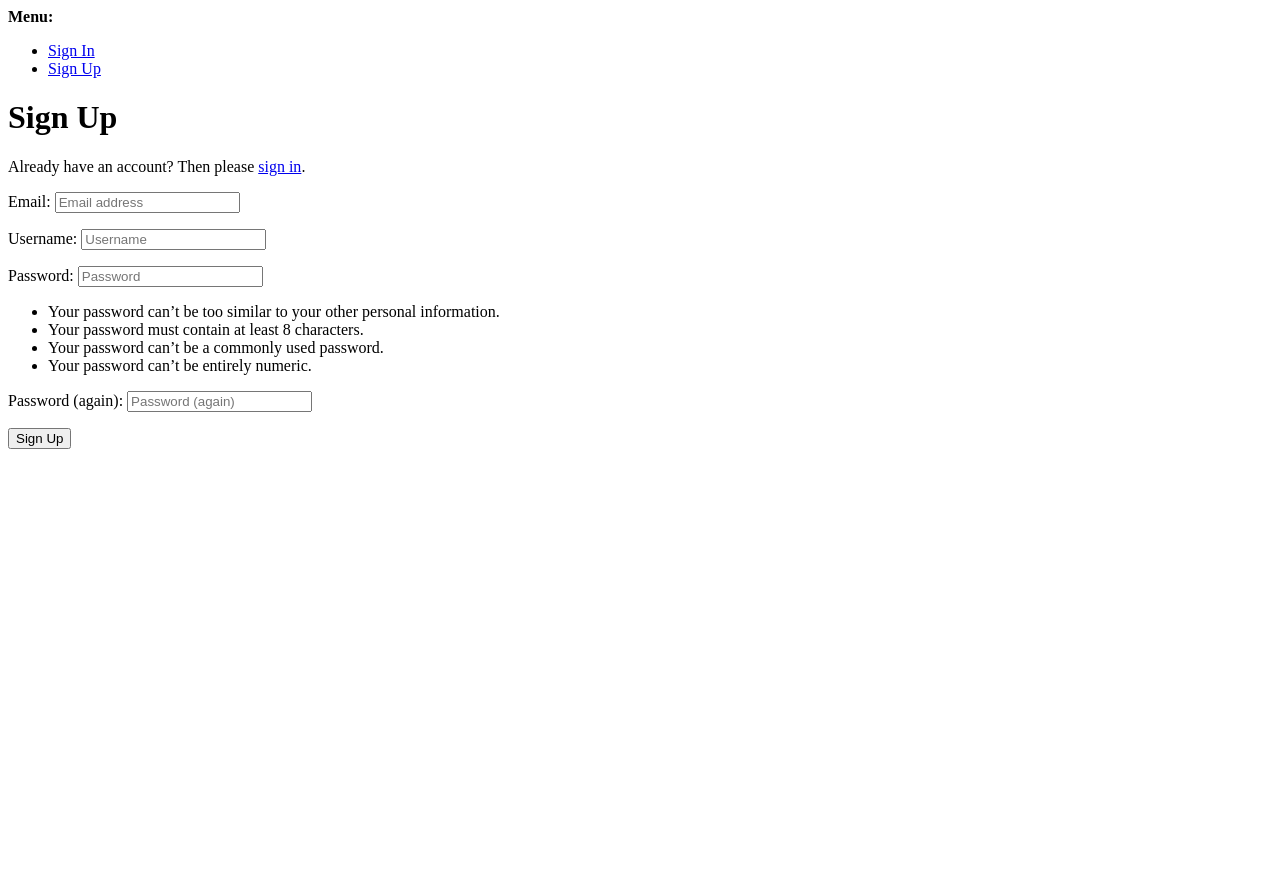
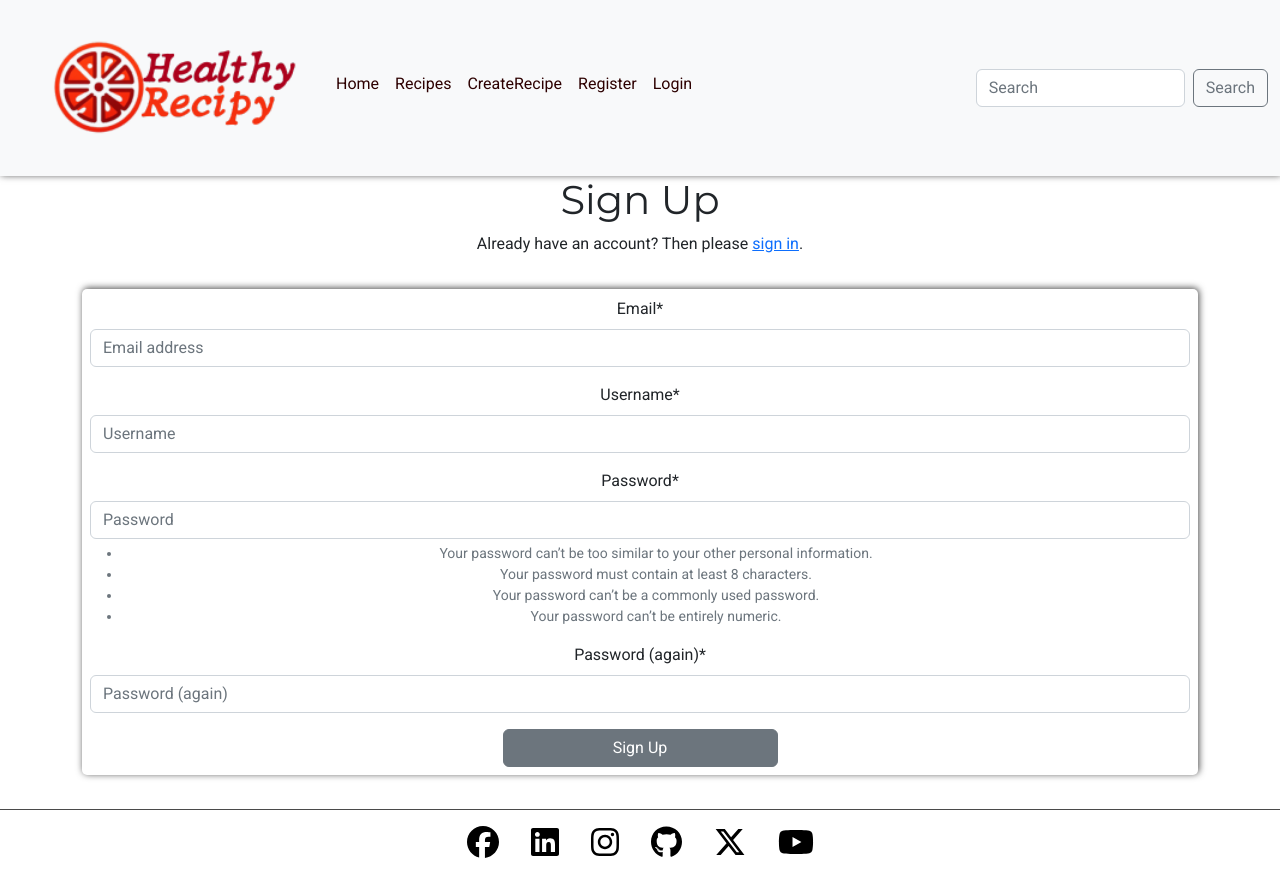
Before and after one commit to GracieteDev/recipe-django, a Django app: page /accounts/signup/ in a window 1280 px wide. Before the commit the page ends 449 px from the top, so only its background shows below. Run offline with Django 4.2, Linux system fonts and the light colour scheme; some libraries are stand-ins or nearby versions.

Commit message:
Setup authentication templates

```diff
--- a/requirements.txt
+++ b/requirements.txt
@@ -2,11 +2,13 @@ asgiref==3.7.2
 certifi==2024.2.2
 cffi==1.16.0
 charset-normalizer==3.3.2
+crispy-bootstrap5==2024.2
 cryptography==42.0.5
 defusedxml==0.7.1
 dj-database-url==0.5.0
 Django==4.2.11
 django-allauth==0.61.1
+django-crispy-forms==2.1
 gunicorn==20.1.0
 idna==3.6
 oauthlib==3.2.2
--- a/static/css/base.css
+++ b/static/css/base.css
@@ -45,17 +45,27 @@ main {
   background-color: var(--white);
 }
 
-footer .social-icon {
+/* Footer */
+footer {
+  flex-shrink: 0;
+  background-color: var(--white);
+  display: flex;
+  flex-direction: row;
+  justify-content: center;
+  align-items: center;
+  border-top: var(--border);
+}
+
+.social-icon {
   height: 2rem;
   margin: 1rem;
 }
 
 /* Header */
 .navbar {
-  background-color: var(--cream-light) !important;
+  background-color: var(--white);
   box-shadow: var(--small-box-shadow);
   color: var(--white);
-  font-family: truculenta;
 }
 
 a.nav-link {
--- a/templates/allauth/account/signup.html
+++ b/templates/allauth/account/signup.html
@@ -1,34 +1,22 @@
-{% extends "account/base_entrance.html" %}
-{% load allauth i18n %}
-{% block head_title %}
-    {% trans "Signup" %}
-{% endblock head_title %}
+{% extends "account/base.html" %}
+
+{% load i18n %}
+
+{% block title %}{% trans "Signup" %}{% endblock %}
+
 {% block content %}
-    {% element h1 %}
-        {% trans "Sign Up" %}
-    {% endelement %}
-    <p>
-        {% blocktrans %}Already have an account? Then please <a href="{{ login_url }}">sign in</a>.{% endblocktrans %}
-    </p>
-    {% url 'account_signup' as action_url %}
-    {% element form form=form method="post" action=action_url tags="entrance,signup" %}
-        {% slot body %}
-            {% csrf_token %}
-            {% element fields form=form unlabeled=True %}
-            {% endelement %}
-            {% if redirect_field_value %}
-                <input type="hidden"
-                       name="{{ redirect_field_name }}"
-                       value="{{ redirect_field_value }}" />
-            {% endif %}
-        {% endslot %}
-        {% slot actions %}
-            {% element button tags="prominent,signup" type="submit" %}
-                {% trans "Sign Up" %}
-            {% endelement %}
-        {% endslot %}
-    {% endelement %}
-    {% if SOCIALACCOUNT_ENABLED %}
-        {% include "socialaccount/snippets/login.html" with page_layout="entrance" %}
+<div class="container text-center">
+  <h1>{% trans "Sign Up" %}</h1>
+
+  <p>{% blocktrans %}Already have an account? Then please <a href="{{ login_url }}">sign in</a>.{% endblocktrans %}</p>
+
+  <form class="form p-2" id="signup_form" method="post" action="{% url 'account_signup' %}">
+    {% csrf_token %}
+    {{ form|crispy }}
+    {% if redirect_field_value %}
+    <input type="hidden" name="{{ redirect_field_name }}" value="{{ redirect_field_value }}" />
     {% endif %}
-{% endblock content %}
+    <button type="submit" class="btn btn-secondary w-25">Sign Up</button>
+  </form>
+</div>
+{% endblock %}
--- a/templates/base.html
+++ b/templates/base.html
@@ -8,7 +8,7 @@
     <meta name="viewport" content="width=device-width, initial-scale=1.0">
     {% block extra_css %}
     <link rel="stylesheet" href="https://cdnjs.cloudflare.com/ajax/libs/bootstrap/5.2.3/css/bootstrap.min.css" integrity="sha512-SbiR/eusphKoMVVXysTKG/7VseWii+Y3FdHrt0EpKgpToZeemhqHeZeLWLhJutz/2ut2Vw1uQEj2MbRF+TVBUA==" crossorigin="anonymous" referrerpolicy="no-referrer" />
-    <link rel="stylesheet" href="{% static '/css/base.css' %}">
+    <link rel="stylesheet" href="{% static 'css/base.css' %}">
     {% endblock %}
 
     {% block onload_js %}
--- a/templates/includes/footer.html
+++ b/templates/includes/footer.html
@@ -3,7 +3,7 @@
 <footer>
     <!-- Social media icons-->
     <a href="" target="_blank" rel="noopener" aria-label="Facebook - Opens in new tab">
-        <img src="{% static '/icons/facebook.svg' %}" alt="Facebook Icon" class="social-icon" />
+        <img src="{% static 'icons/facebook.svg' %}" alt="Facebook Icon" class="social-icon" />
     </a>
     <a href="" target="_blank" rel="noopener" aria-label="Linked - Opens in a new tab">
         <img src="{% static '/icons/linkedin.svg' %}" alt="LinkedIn Icon" class="social-icon">
--- a/templates/includes/header.html
+++ b/templates/includes/header.html
@@ -5,7 +5,7 @@
         <nav class="navbar navbar-expand-lg bg-light">
             <div class="container-fluid">
                 <!-- Logo -->
-                <a class="navbar-brand" href="#"><img src="{% static 'images/logo.webp' %}" alt="Recipe Sharing & Meal Planner Logo" class="logo"></a>
+                <a class="navbar-brand" href="#"><img src="{% static 'images/logo.webp' %}" alt="Healthy Recipe Logo" class="logo"></a>
                 <button class="navbar-toggler" type="button" data-bs-toggle="collapse" data-bs-target="#navbarNav" aria-controls="navbarNav" aria-expanded="false" aria-label="Toggle navigation">
                     <span class="navbar-toggler-icon"></span>
                 </button>
@@ -15,14 +15,24 @@
                         <li class="nav-item">
                             <a class="nav-link {% if url_name == 'home' %}active{% endif %}" aria-current="page" href="{% url 'home' %}">Home</a>
                         </li>
-                        <!-- Comment out or remove the below lines until you have 'recipes' and 'new' apps and URLs defined
                         <li class="nav-item">
-                            <a class="nav-link {% if url_name == '' %}active{% endif %}" href="#">Recipes</a>
+                            <a class="nav-link"  href="#">Recipes</a>
                         </li>
                         <li class="nav-item">
-                            <a class="nav-link {% if url_name == '' %}active{% endif %}" href="#">New</a>
+                            <a class="nav-link"  href="#">CreateRecipe</a>
                         </li>
-                        -->
+                        {% if user.is_authenticated %}
+                        <li class="nav-item">
+                            <a class="nav-link {% if url_name == 'accounts_logout' %}active{% endif %}" href="/accounts/logout/">Logout</a>
+                        </li>
+                        {% else %}
+                        <li class="nav-item">
+                            <a class="nav-link {% if url_name == 'accounts_signup' %}active{% endif %}" href="/accounts/signup/">Register</a>
+                        </li>
+                        <li class="nav-item">
+                            <a class="nav-link {% if url_name == 'accounts_login' %}active{% endif %}" href="/accounts/login/">Login</a>
+                        </li>
+                        {% endif %}
                     </ul>
                     <!-- Form for search bar -->
                     <form class="d-flex" role="search" method="GET" action="#">
```
Also changed, not shown: main/settings.py (+10 -2 lines), templates/allauth/account/login.html (+24 -30 lines), templates/allauth/account/logout.html (+22 -26 lines), 1 other file.
